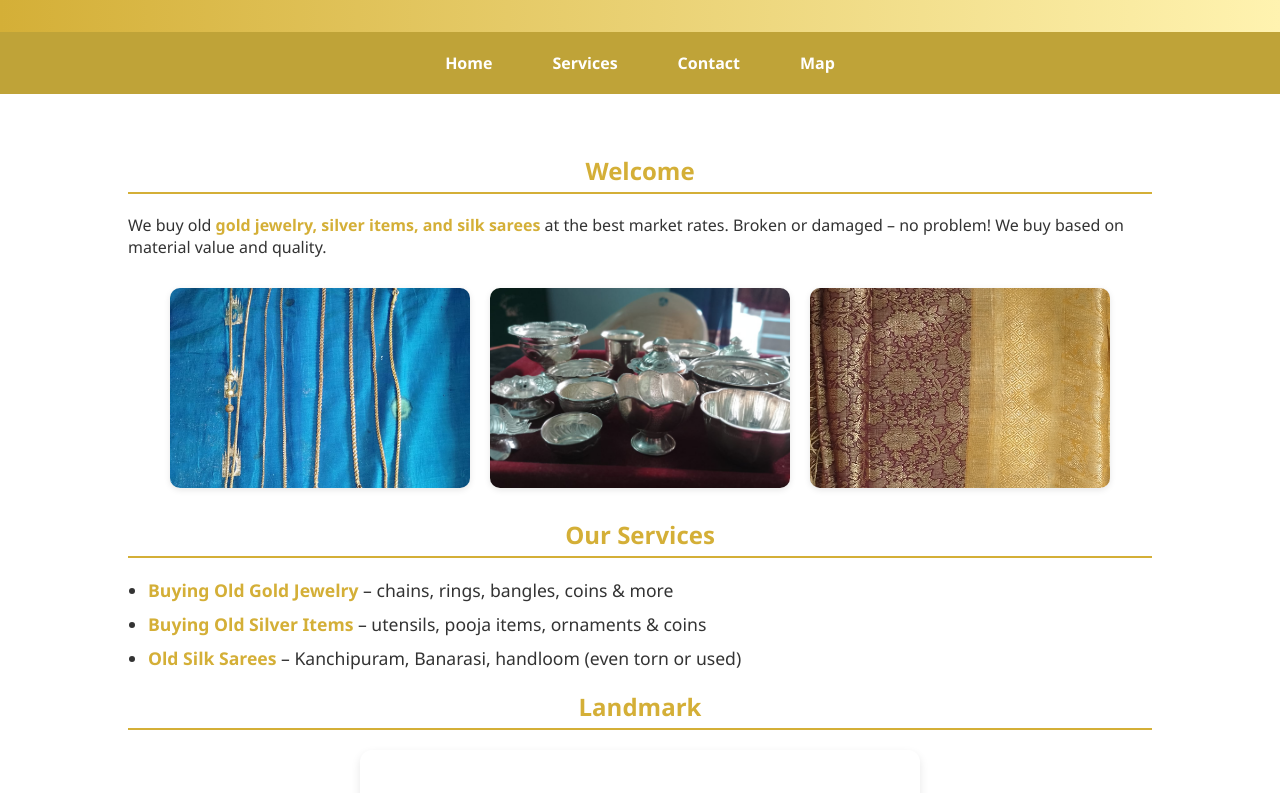
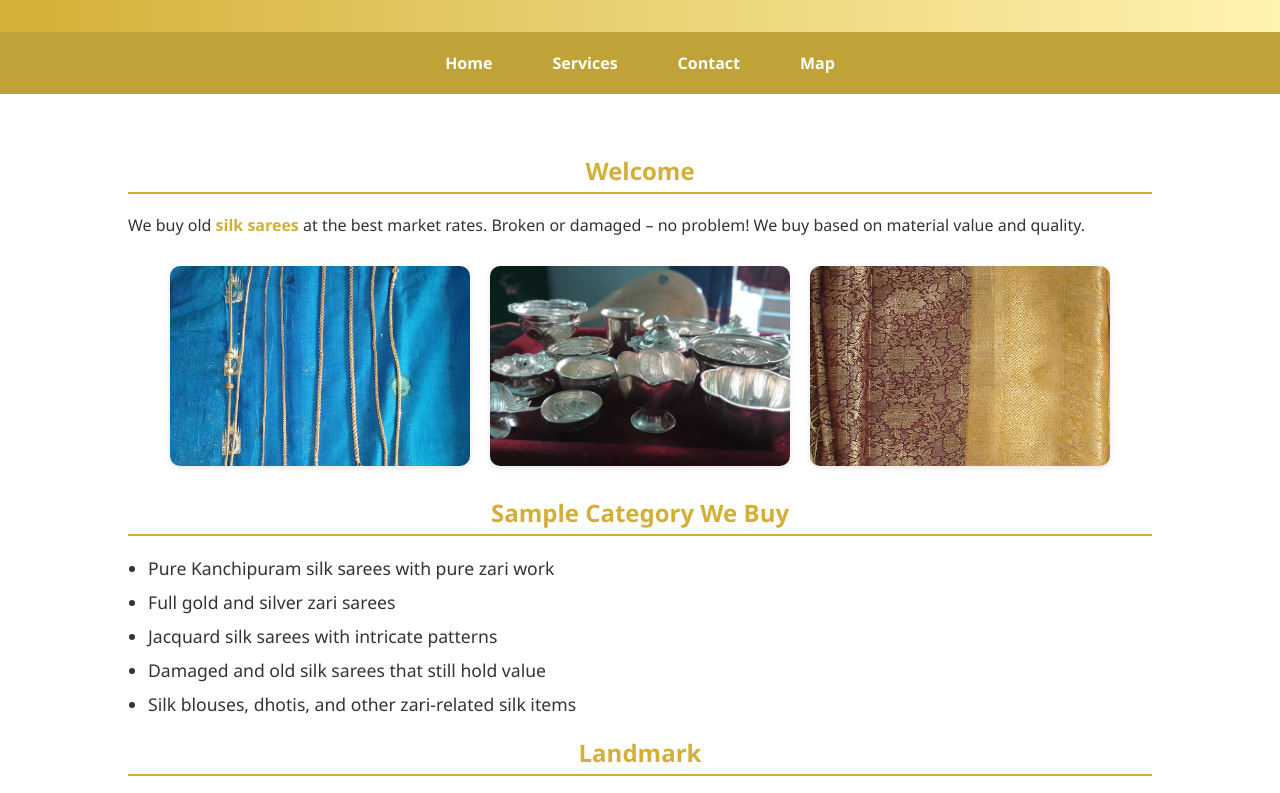
Before and after one commit to thanges03/web, a plain HTML site: page index.html in a window 1280 px wide. Shown: the part 148-941 px from the top of the page. Drawn offline with Linux system fonts and the light colour scheme; grey boxes are pictures that could not be loaded.

Commit message:
Update index.html

```diff
--- a/index.html
+++ b/index.html
@@ -181,7 +181,7 @@
 <main>
   <section id="home">
     <h2>Welcome</h2>
-    <p>We buy old <span class="highlight">gold jewelry, silver items, and silk sarees</span> at the best market rates. Broken or damaged – no problem! We buy based on material value and quality.</p>
+    <p>We buy old <span class="highlight"> silk sarees</span> at the best market rates. Broken or damaged – no problem! We buy based on material value and quality.</p>
 
   </section>
 
@@ -192,11 +192,13 @@
   </div>
 
   <section id="services">
-    <h2>Our Services</h2>
+    <h2>Sample Category We Buy</h2>
     <ul>
-      <li><span class="highlight">Buying Old Gold Jewelry</span> – chains, rings, bangles, coins & more</li>
-      <li><span class="highlight">Buying Old Silver Items</span> – utensils, pooja items, ornaments & coins</li>
-      <li><span class="highlight">Old Silk Sarees</span> – Kanchipuram, Banarasi, handloom (even torn or used)</li>
+      <li>Pure Kanchipuram silk sarees with pure zari work</li>
+      <li>Full gold and silver zari sarees</li>
+      <li>Jacquard silk sarees with intricate patterns</li>
+      <li>Damaged and old silk sarees that still hold value</li>
+      <li>Silk blouses, dhotis, and other zari-related silk items</li>
     </ul>
   </section>
 
```
